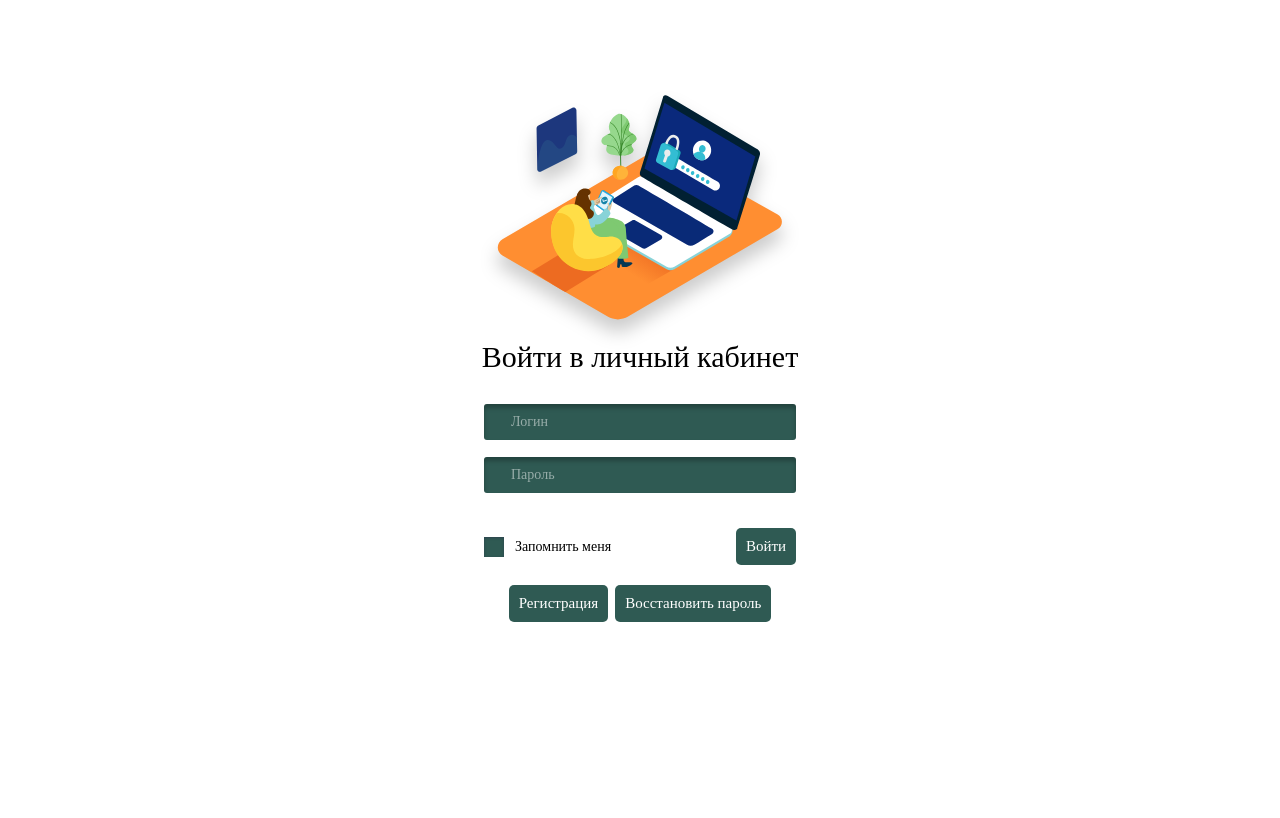
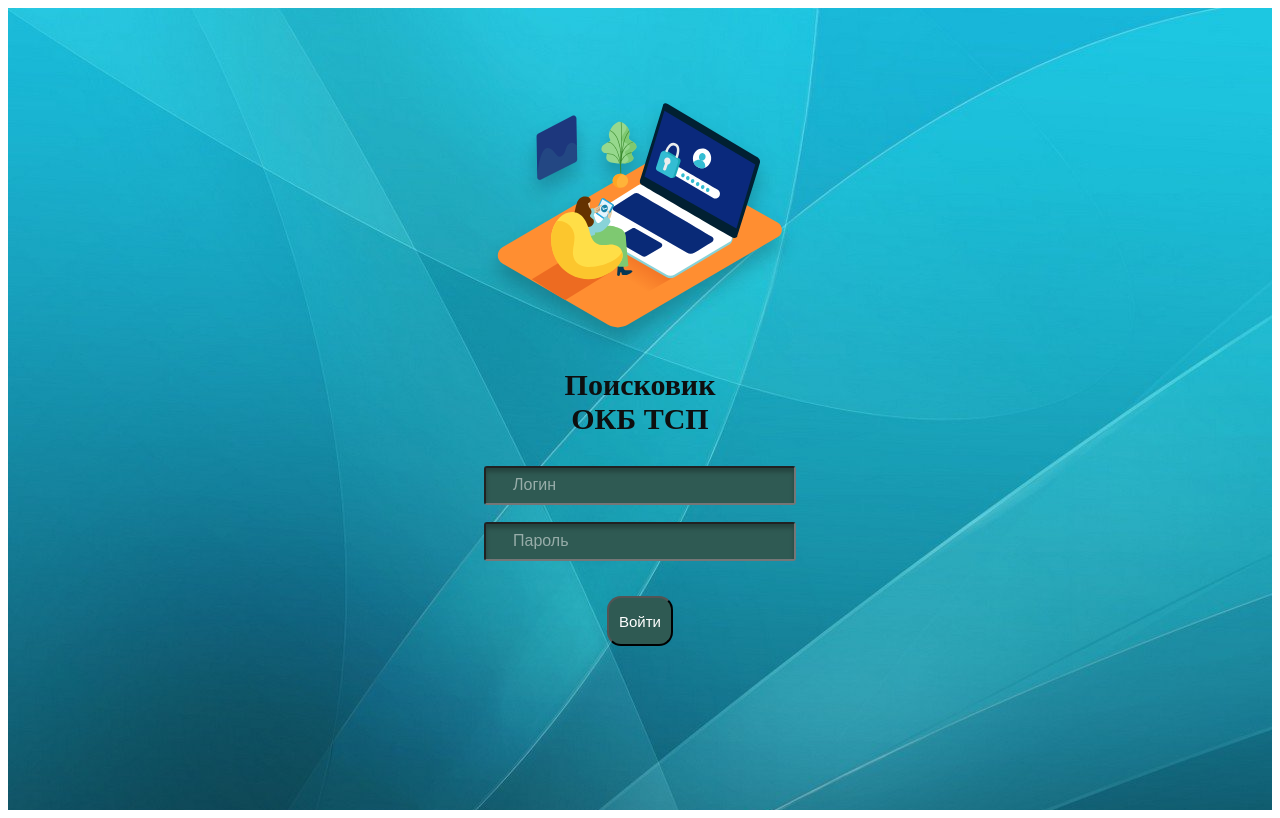
Before and after one commit to banywick/stock, a Django app: template enterprice/search/templates/registration.html in a window 1280 px wide. Before the commit the page ends 622 px from the top, so only its background shows below. Run offline with Django 4.2, Linux system fonts and the light colour scheme; the template is opened without the code that fills it, so the values that code supplies are empty; some web fonts are replaced.

Commit message:
начал аутентикацию

```diff
--- a/enterprice/enterprice/settings.py
+++ b/enterprice/enterprice/settings.py
@@ -111,7 +111,7 @@ AUTH_PASSWORD_VALIDATORS = [
 # Internationalization
 # https://docs.djangoproject.com/en/4.2/topics/i18n/
 
-LANGUAGE_CODE = 'en-us'
+LANGUAGE_CODE = 'ru'
 
 TIME_ZONE = 'UTC'
 
--- a/enterprice/search/static/css/registration.css
+++ b/enterprice/search/static/css/registration.css
@@ -2,6 +2,8 @@
     padding-top: 90px;
     padding-left: 10px;
     padding-right: 10px;
+    background-image: url("../img/2.jpg");
+    height: 89vh;
 }
 
 .main__form {
@@ -23,12 +25,12 @@
 }
 
 .main__form-title {
-    color: #000;
+    color: #0e0e0e;
     text-align: center;
-    font-family: Montserrat;
+   font-family:"Times New Roman";
     font-size: 30px;
     font-style: normal;
-    font-weight: 300;
+    font-weight: 600;
     line-height: normal;
     margin-bottom: 30px;
 
@@ -42,6 +44,7 @@
     max-width: 312px;
     margin-bottom: 35px;
 
+
 }
 
 .main__form-input-wrapper input {
@@ -49,86 +52,38 @@
     border-radius: 3px;
     background: #2F5A53;
     box-shadow: 0px 4px 4px 0px rgba(0, 0, 0, 0.25) inset;
+    color: white;
+
 }
 
 .main__form-input-wrapper input::placeholder {
     color: rgba(255, 255, 255, 0.5);
-    font-family: Montserrat;
-    font-size: 14px;
+    font-size: 16px;
     font-style: normal;
     font-weight: 400;
     line-height: normal;
 }
 
-.main_form_remembering_entrance {
-    display: flex;
-    align-items: center;
-    gap: 11px;
-    max-width: 312px;
-    width: 100%;
-    justify-content: space-between;
-
+.alert-danger p{
+    color: #e22b2b;
+    font-size: 20px;
 }
 
-.main_form_checkbox_label {
-    display: flex;
-    align-items: center;
-    gap: 11px;
-}
-
-.main_form_checkbox_label input {
-    display: none;
-}
-
-.main_form_checkbox_label p {
-    color: #000;
-    font-family: Montserrat;
-    font-size: 14px;
-    font-style: normal;
-    font-weight: 400;
-    line-height: normal;
-
-}
-
-.main_form_checkbox {
-    width: 20px;
-    height: 20px;
-    flex-shrink: 0;
-    background: #2F5A53;
-    box-shadow: 0px 1px 3px 0px rgba(40, 12, 68, 0.30) inset;
-}
 
 .main_form_entrance {
     color: #FFF;
     text-align: center;
-    font-family: Montserrat;
     font-size: 15px;
     font-style: normal;
     font-weight: 400;
     line-height: normal;
     max-width: 100%;
     background: #2F5A53;
-    border-radius: 5px;
+    border-radius: 14px;
     padding: 10px;
+    height: 50px;
 }
 
-.main_form_registration_recovery {
-    display: flex;
-    align-items: center;
-    gap: 7px;
-    margin-top: 20px;
-
+.main_form_entrance:hover{
+    border: #71ff8d solid 2px;
 }
-
-.main_form_registration_recovery button {
-    color: #FFF;
-    text-align: center;
-    font-family: Montserrat;
-    font-size: 15px;
-    font-style: normal;
-    font-weight: 400;
-    line-height: normal;
-    border-radius: 5px;
-    background: #2F5A53;
-    padding: 10px;
-}
--- /dev/null
+++ b/enterprice/search/static/js/script.js
@@ -0,0 +1,4 @@
+
+document.getElementById('myForm').addEventListener('change', function () {
+    document.getElementById('alertBox').style.display = 'block';
+});
--- a/enterprice/search/templates/registration.html
+++ b/enterprice/search/templates/registration.html
@@ -1,49 +1,41 @@
 <!doctype html>
+{% load static %}
 <html lang="ru">
 <head>
     <meta charset="UTF-8">
     <meta name="viewport"
           content="width=device-width, user-scalable=no, initial-scale=1.0, maximum-scale=1.0, minimum-scale=1.0">
     <meta http-equiv="X-UA-Compatible" content="ie=edge">
-    <link rel="stylesheet" href="../static/css/null_for_templates.css">
-    <link rel="stylesheet" href="../static/css/registration.css">
+
+    <link rel="stylesheet" href="{% static 'css/registration.css' %}">
     <title>Form</title>
 </head>
 <body>
 <div class="wrapper">
     <form method="POST" class="main__form">
+        {% csrf_token %}
         <div class="main__form-image">
             <img src="../static/img/mainImage.svg" alt="../static/img/mainImage.svg">
         </div>
         <h1 class="main__form-title">
-            Войти в личный кабинет
+            Поисковик <br> ОКБ ТСП
         </h1>
+
         <div class="main__form-input-wrapper">
-            <input type="text" name="login" placeholder="Логин">
+
+             {% if error %}
+        <div class="alert-danger">
+            <p>{{ error }}</p>
+        </div>
+        {% endif %}
+
+            <input type="text" name="username" placeholder="Логин">
             <input type="password" name="password" placeholder="Пароль">
         </div>
-        <div class="main_form_remembering_entrance">
-            <label class="main_form_checkbox_label" for="remember_me">
-                <div class="main_form_checkbox">
-
-                </div>
-                <p>
-                    Запомнить меня
-                </p>
-                <input type="checkbox" name="checkbox" id="remember_me">
-            </label>
-            <button class="main_form_entrance">
+            <button class="main_form_entrance" type="submit">
                 Войти
             </button>
-        </div>
-        <div class="main_form_registration_recovery">
-            <button>
-                Регистрация
-            </button>
-            <button>
-                Восстановить пароль
-            </button>
-        </div>
+
     </form>
 </div>
 </body>
--- a/enterprice/search/templates/search.html
+++ b/enterprice/search/templates/search.html
@@ -50,7 +50,7 @@
                 {% endif %}
 
 
-            <a href="{% url 'login' %}">Выйти</a>
+            <a href="{% url 'login' %}">Войти</a>
         </div>
     </header>
     <div class="container_left_center">
--- a/enterprice/search/utils/context_processor.py
+++ b/enterprice/search/utils/context_processor.py
@@ -7,4 +7,4 @@ menu = [{'title': 'Главная', 'url_name': 'main'},
 
 
 def get_all_context(request):
-    return {'file_name': get_doc_name(), 'menu': menu}
+    return {'file_name': get_doc_name()[9:], 'menu': menu}
--- /dev/null
+++ b/enterprice/search/utils/validators.py
@@ -0,0 +1,4 @@
+def validate_name_load_doc(request):  # Проверка расширения файла
+    if not str(request.FILES['document']).endswith('.xlsx'):
+        return 'Такой тип файла не поддерживается!! выберите файл .xlsx'
+    return None
--- a/enterprice/search/utils_sql.py
+++ b/enterprice/search/utils_sql.py
@@ -20,5 +20,5 @@ def save_data_db():  # Чтение данных из Excel
     df = df.where(pd.notnull(df), None)  # Замена NULL значений на None
     engine = create_engine('postgresql://postgres:19377@127.0.0.1:5432/postgres')  # Создание подключения к базе данных
     df.columns = ['comment', 'code', 'article', 'party', 'title', 'base_unit', 'project', 'quantity']  # Замена  на желаемые названия столбцов
-    # dtype = {'quantity': 'DECIMAL(10,2)'}
+    df['quantity'] = df['quantity'].astype(float).round(2)
     df.to_sql('search_remains', engine, if_exists='replace',  index_label='id')  # Запись данных в базу данных
```
Also changed, not shown: enterprice/search/static/css/update_style.css (+29 -0 lines), enterprice/search/templates/choice_project.html (+8 -3 lines), enterprice/search/templates/update.html (+17 -12 lines), enterprice/search/views.py (+29 -7 lines).
